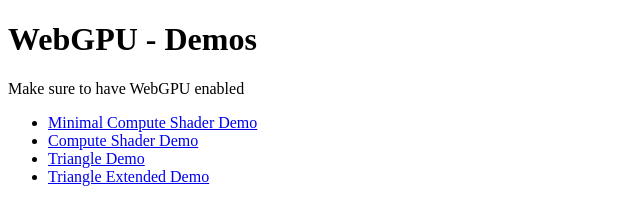
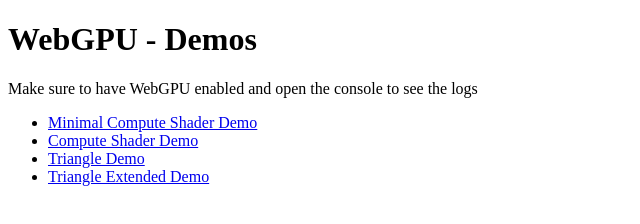
Before and after one commit to StuckiSimon/webgpu-demos, a website built with Vite: page index.html in a window 1280 px wide. Shown: the whole page, without its empty margins (0-640 px from the left). Built offline with nearby package versions, Linux system fonts and the light colour scheme.

Commit message:
Improve instructions

```diff
--- a/index.html
+++ b/index.html
@@ -8,7 +8,7 @@
   </head>
   <body>
     <h1>WebGPU - Demos</h1>
-    <p>Make sure to have WebGPU enabled</p>
+    <p>Make sure to have WebGPU enabled and open the console to see the logs</p>
     <ul>
       <li>
         <a href="minimal-compute-shader-demo.html"
```
